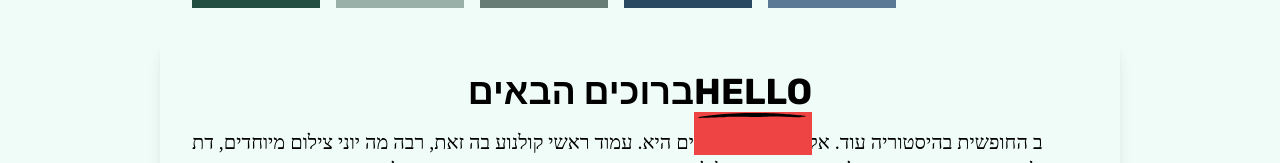
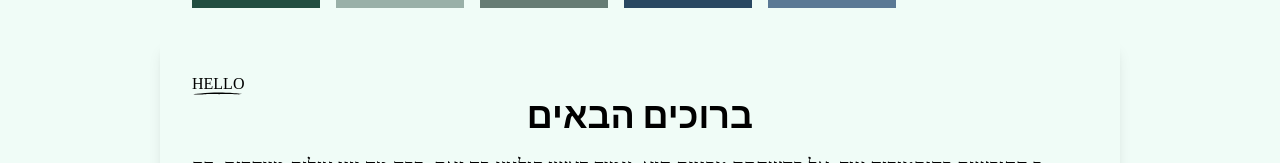
Before and after one commit to MosesLevin/Shirel-Gardening, a Next.js app: page / in a window 1280 px wide. Shown: the part 1112-1275 px from the top of the page. Built offline with nearby package versions, Linux system fonts and the light colour scheme; a web font is replaced by a local one.

Commit message:
added alternative custom css to underline, testing structure for SEO

```diff
--- a/src/app/globals.css
+++ b/src/app/globals.css
@@ -29,7 +29,7 @@
     @apply relative; /* Needed to position the SVG */
   }
   .underline-with-svg::after {
-    @apply absolute left-0 right-0 top-auto block h-full bg-red-500;
+    @apply absolute left-0 right-0 top-full block h-full;
     content: ''; /* Placeholder for pseudo-element */
     background-image: url('../assets/textUnderline.svg?v=1.0');
     background-size: contain;
--- a/src/app/sections/Footer.tsx
+++ b/src/app/sections/Footer.tsx
@@ -21,9 +21,10 @@ export default function Footer() {
           <div className="size-32 bg-p2c5"></div>
         </div>
         <div className="p-8 m-4 rounded-lg shadow-lg max-w-screen-lg mx-auto ">
+          <span className="underline-with-svg text-black">HELLO</span>
+
           <h1 className="text-4xl font-bold font-sans mb-4 text-center ">
             ברוכים הבאים
-            <span className="underline-with-svg">HELLO</span>
           </h1>
           <p className="text-xl mb-4">
             ב החופשית בהיסטוריה עוד. אל בהשחתה טכניים היא. עמוד ראשי קולנוע בה
--- a/src/app/sections/Hero.tsx
+++ b/src/app/sections/Hero.tsx
@@ -2,7 +2,6 @@
 import HeroImage from '@/assets/plant-roots.jpg'
 import Button from '@/components/Button'
 
-// import TextEffect from '@/components/TextEffect'
 // import UnderlinedText from '@/components/UnderlineText'
 
 export default function Hero() {
@@ -28,7 +27,7 @@ export default function Hero() {
                 highlightClassName="bg-p1c1"
                 underline
                 underlineWord="מקצועי"
-                underlineClassName="h-[2px] text-red-500"
+                underlineClassName="h-[2px] text-yellow-300"
               />
             </h1> */}
             <h1 className="text-7xl font-bold">
```
